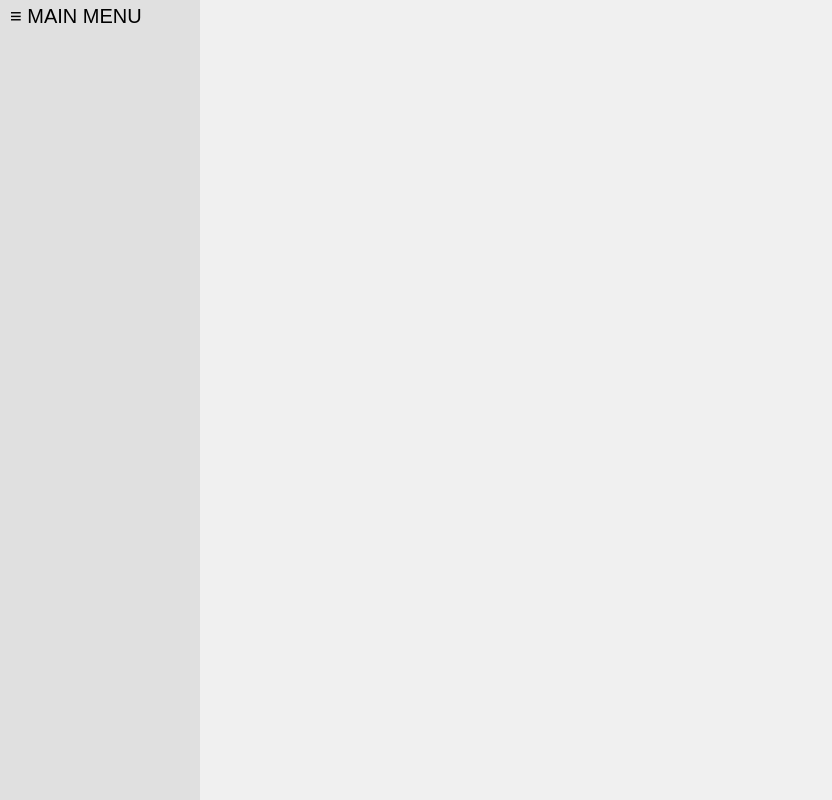
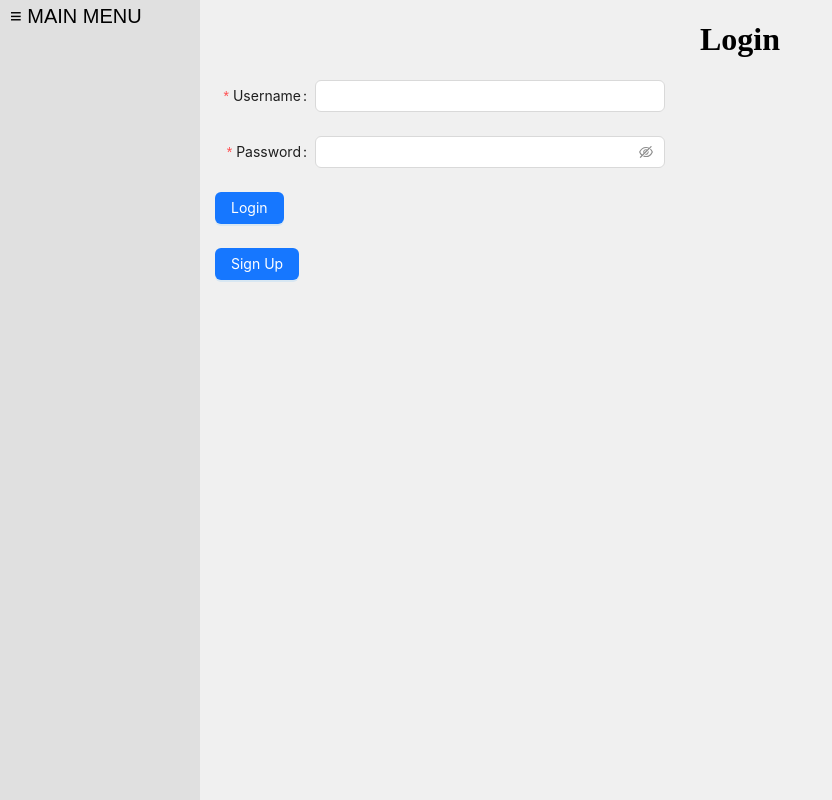
Before and after one commit to jdolphin5/TaskJolt, a React app in the folder client/: page /login in a window 1280 px wide. Before the commit this address had no page. Shown: the whole page, without its empty margins (0-832 px from the left). Built offline with nearby package versions, Linux system fonts and the light colour scheme.

Commit message:
add Login page

```diff
--- a/client/src/components/ContentArea.tsx
+++ b/client/src/components/ContentArea.tsx
@@ -7,6 +7,7 @@ import EditTask from "./EditTask";
 import Tags from "./Tags";
 import Dependencies from "./Dependencies";
 import CriticalPath from "./CriticalPath";
+import Login from "./Login";
 import { fetchProjectData, fetchTaskDataWithProjectData } from "../APIFunc";
 
 const ContentArea: React.FC = () => {
@@ -143,6 +144,7 @@ const ContentArea: React.FC = () => {
           />
         }
       />
+      <Route path="/login" element={<Login />} />
     </Routes>
   );
 };
--- /dev/null
+++ b/client/src/components/Login.tsx
@@ -0,0 +1,80 @@
+import React, { useState, useEffect } from "react";
+import { Button, Input, Form } from "antd";
+
+const Login: React.FC = () => {
+  const [form] = Form.useForm();
+
+  const [formData, setFormData] = useState<LoginForm>({
+    username: "",
+    password: "",
+  });
+
+  type LoginForm = {
+    username: string;
+    password: string;
+  };
+
+  const handleSubmit = () => {
+    console.log("submit button clicked", formData);
+  };
+
+  const handleInputChange = (e: React.ChangeEvent<HTMLInputElement>) => {
+    const { name, value } = e.target;
+    setFormData({ ...formData, [name]: value });
+  };
+
+  return (
+    <div style={{ padding: "0px 15px 0px 15px" }}>
+      <h1 style={{ textAlign: "center" }}>Login</h1>
+      <Form
+        labelCol={{
+          span: 4,
+        }}
+        wrapperCol={{
+          span: 14,
+        }}
+        layout="horizontal"
+        style={{
+          maxWidth: 600,
+        }}
+        onFinish={handleSubmit}
+        form={form}
+      >
+        <Form.Item
+          name="username"
+          label="Username"
+          rules={[
+            {
+              required: true,
+              message: "Please type your username",
+            },
+          ]}
+        >
+          <Input name="username" onChange={handleInputChange} />
+        </Form.Item>
+        <Form.Item
+          name="password"
+          label="Password"
+          rules={[
+            {
+              required: true,
+              message: "Please type your password",
+            },
+          ]}
+        >
+          <Input.Password name="password" onChange={handleInputChange} />
+        </Form.Item>
+        <Form.Item>
+          <Button type="primary" htmlType="submit">
+            Login
+          </Button>
+        </Form.Item>
+        <div>
+          <Button type="primary">Sign Up</Button>
+        </div>
+      </Form>
+    </div>
+  );
+};
+
+export default Login;
--- a/client/src/components/Navigation.tsx
+++ b/client/src/components/Navigation.tsx
@@ -71,7 +71,9 @@ const Navigation: React.FC = () => {
             <li style={{ padding: "7px 0px 0px 0px" }}>
               <Link to={"/CriticalPath"}>Critical Path</Link>
             </li>
-            <li style={{ padding: "7px 0px 0px 0px" }}>Menu Item 6</li>
+            <li style={{ padding: "7px 0px 0px 0px" }}>
+              <Link to={"/Login"}>Login</Link>
+            </li>
           </ul>
         )}
       </div>
```
